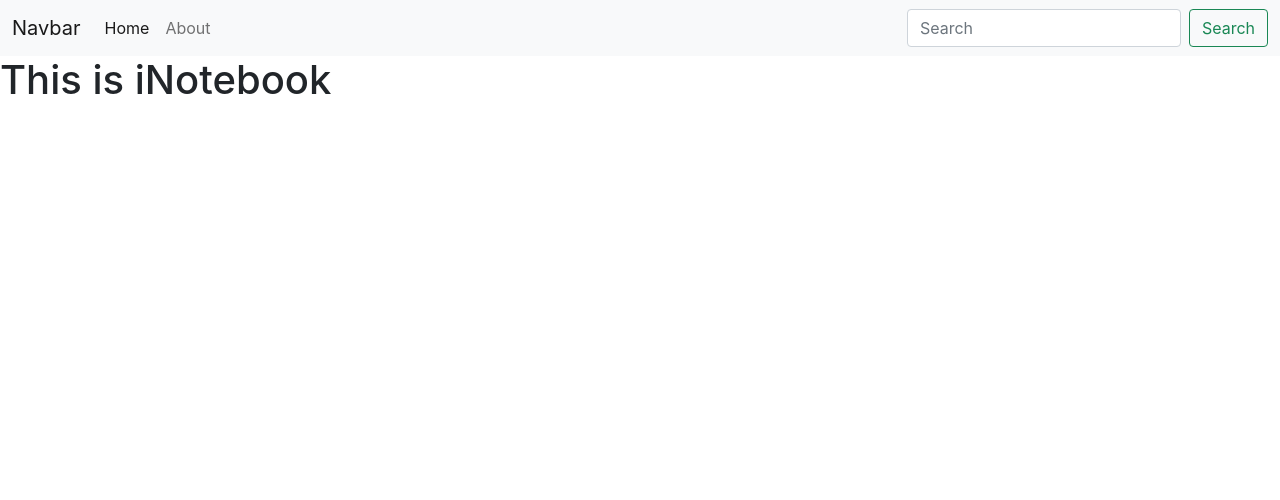
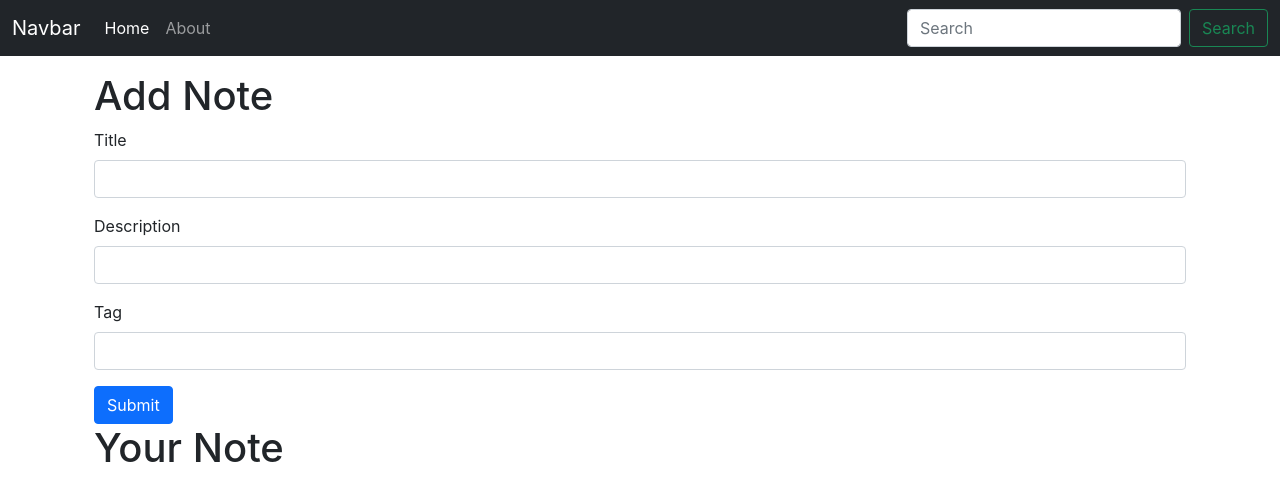
Before and after one commit to BabbarRaghav/iNotebook-React, a React (Create React App) app: page / in a window 1280 px wide. Shown: the top 500 px of the page. Built offline with nearby package versions, Linux system fonts and the light colour scheme.

Commit message:
Adding useLocation and form in home

```diff
--- a/src/App.js
+++ b/src/App.js
@@ -15,6 +15,7 @@ function App() {
       <NoteState>
         <Router>
           <Navbar />
+          <div className="container">
             <Switch>
               <Route exact path="/about">
                 <About />
@@ -23,6 +24,7 @@ function App() {
                 <Home />
               </Route>
             </Switch>
+          </div>
         </Router>
       </NoteState>
     </>
--- a/src/component/About.js
+++ b/src/component/About.js
@@ -1,17 +1,12 @@
 import React from 'react'
-import { useContext } from 'react'
-import { useEffect } from 'react'
-import noteContext from '../context/notes/NoteContext'
+// import { useContext } from 'react'
+// import { useEffect } from 'react'
+// import noteContext from '../context/notes/NoteContext'
 
 export const About = () => {
-    const a = useContext(noteContext)
-    useEffect(() => {
-        a.update()
-        // eslint-disable-next-line
-    }, [])
     return (
         <div>
-            <h1>This is About {a.state.name}</h1>
+            <h1>This is About</h1>
         </div>
     )
 }
--- a/src/component/Home.js
+++ b/src/component/Home.js
@@ -2,8 +2,24 @@ import React from 'react'
 
 export const Home = () => {
     return (
-        <div>
-            <h1>This is iNotebook</h1>
+        <div className="container my-3">
+            <h1>Add Note</h1>
+            <form>
+                <div className="mb-3">
+                    <label for="title" className="form-label">Title</label>
+                    <input type="text" className="form-control" id="title" aria-describedby="emailHelp" />
+                </div>
+                <div className="mb-3">
+                    <label for="desc" className="form-label">Description</label>
+                    <input type="text" className="form-control" id="desc" />
+                </div>
+                <div className="mb-3">
+                    <label for="tag" className="form-label">Tag</label>
+                    <input type="text" className="form-control" id="tag" />
+                </div>
+                <button type="submit" className="btn btn-primary">Submit</button>
+            </form>
+            <h1>Your Note</h1>
         </div>
     )
 }
--- a/src/component/Navbar.js
+++ b/src/component/Navbar.js
@@ -1,10 +1,12 @@
 import React from 'react'
-import { Link } from 'react-router-dom'
+import { Link, useLocation } from 'react-router-dom'
+
 
 export const Navbar = () => {
+    let location = useLocation();
     return (
         <>
-            <nav className="navbar navbar-expand-lg navbar-light bg-light">
+            <nav className="navbar navbar-expand-lg navbar-dark bg-dark">
                 <div className="container-fluid">
                     <Link className="navbar-brand" to="/">Navbar</Link>
                     <button className="navbar-toggler" type="button" data-bs-toggle="collapse" data-bs-target="#navbarSupportedContent" aria-controls="navbarSupportedContent" aria-expanded="false" aria-label="Toggle navigation">
@@ -13,15 +15,15 @@ export const Navbar = () => {
                     <div className="collapse navbar-collapse" id="navbarSupportedContent">
                         <ul className="navbar-nav me-auto mb-2 mb-lg-0">
                             <li className="nav-item">
-                                <Link className="nav-link active" aria-current="page" to="/">Home</Link>
+                                <Link className={`nav-link ${location.pathname === "/"?"active":""}`} aria-current="page" to="/">Home</Link>
                             </li>
                             <li className="nav-item">
-                                <Link className="nav-link" to="/about">About</Link>
+                                <Link className={`nav-link ${location.pathname === "/about"?"active":""}`} to="/about">About</Link>
                             </li>
                         </ul>
                         <form className="d-flex">
-                            <input className="form-control me-2" type="search" placeholder="Search" aria-label="Search"/>
-                            <button className="btn btn-outline-success" type ="submit">Search</button>
+                            <input className="form-control me-2" type="search" placeholder="Search" aria-label="Search" />
+                            <button className="btn btn-outline-success" type="submit">Search</button>
                         </form>
                     </div>
                 </div>
--- a/src/context/notes/NoteState.js
+++ b/src/context/notes/NoteState.js
@@ -1,20 +1,9 @@
 import noteContext from "./NoteContext";
-import { useState } from "react";
+// import { useState } from "react";
 
 const NoteState = (props)=>{
-    const s1 = {
-        "name": "Raghav"
-    }
-    const [state, setstate] = useState(s1)
-    const update = ()=>{
-        setTimeout(() => {
-            setstate({
-                "name": "Raghav Babbar"
-            })
-        }, 1000);
-    }
     return (
-        <noteContext.Provider value={{state, update}}>
+        <noteContext.Provider value={{}}>
             {props.children}
         </noteContext.Provider>
     )
```
Lines whose indentation alone changed are shown as unchanged.
